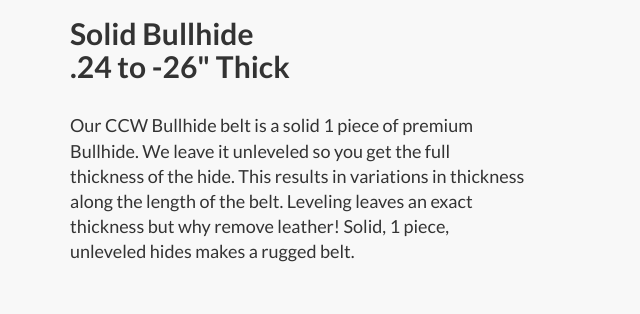
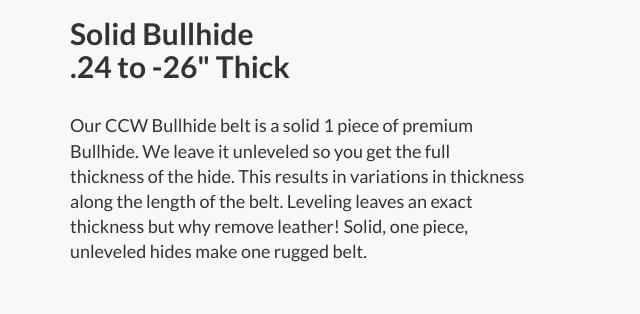
Before and after one commit to bneedels/bullbelt, a plain HTML site: page index.html in a window 1280 px wide. Shown: the part 989-1303 px from the top of the page, 0-640 px from the left. Drawn offline with Linux system fonts and the light colour scheme.

Commit message:
Grammer Correction

```diff
--- a/index.html
+++ b/index.html
@@ -109,7 +109,7 @@
                     <hr class="section-heading-spacer">
                     <div class="clearfix"></div>
                     <h2 class="section-heading">Solid Bullhide<br>.24 to -26" Thick</h2>
-                    <p class="lead">Our CCW Bullhide belt is a solid 1 piece of premium Bullhide. We leave it unleveled so you get the full thickness of the hide. This results in variations in thickness along the length of the belt. Leveling leaves an exact thickness but why remove leather! Solid, 1 piece, unleveled hides makes a rugged belt. </p>
+                    <p class="lead">Our CCW Bullhide belt is a solid 1 piece of premium Bullhide. We leave it unleveled so you get the full thickness of the hide. This results in variations in thickness along the length of the belt. Leveling leaves an exact thickness but why remove leather! Solid, one piece, unleveled hides make one rugged belt. </p>
                 </div>
                 <div class="col-lg-5 col-lg-offset-2 col-sm-6">
                     <img class="img-responsive" src="img/caliper.jpg" alt="">
```
